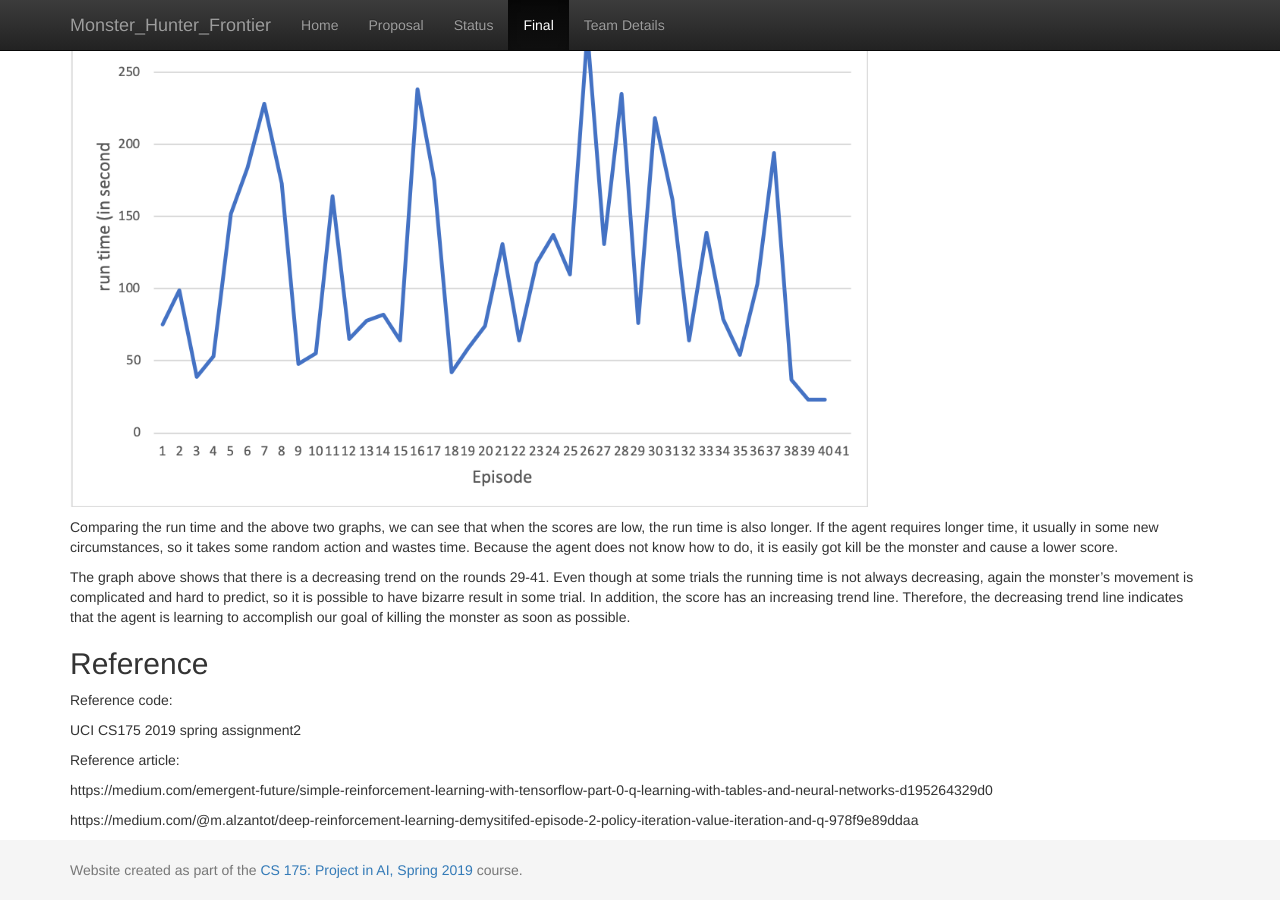
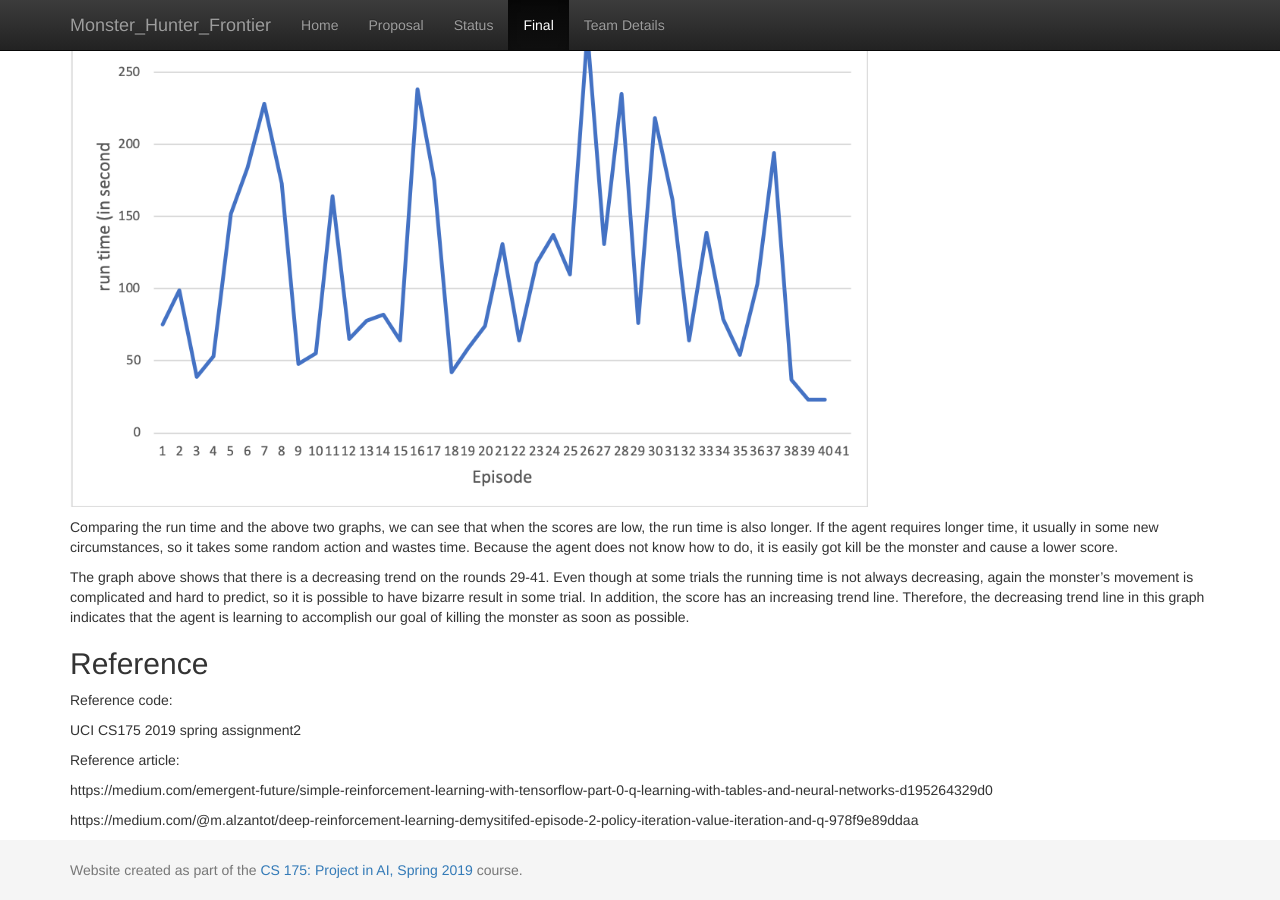
Before and after one commit to zihuazhang337/Group-25, a Jekyll site: the page built from docs/final.md, in a window 1280 px wide and 900 px high, scrolled down 3585 px. Built offline with Jekyll 4.4.1, drawn with Linux system fonts in a browser that asks for light colours.

Commit message:
Update final.md

```diff
--- a/docs/final.md
+++ b/docs/final.md
@@ -58,7 +58,7 @@
 
 Comparing the run time and the above two graphs, we can see that when the scores are low, the run time is also longer. If the agent requires longer time, it usually in some new circumstances, so it takes some random action and wastes time. Because the agent does not know how to do, it is easily got kill be the monster and cause a lower score.
 
-The graph above shows that there is a decreasing trend on the rounds 29-41. Even though at some trials the running time is not always decreasing, again the monster's movement is complicated and hard to predict, so it is possible to have bizarre result in some trial. In addition, the score has an increasing trend line. Therefore, the decreasing trend line indicates that the agent is learning to accomplish our goal of killing the monster as soon as possible.
+The graph above shows that there is a decreasing trend on the rounds 29-41. Even though at some trials the running time is not always decreasing, again the monster's movement is complicated and hard to predict, so it is possible to have bizarre result in some trial. In addition, the score has an increasing trend line. Therefore, the decreasing trend line in this graph indicates that the agent is learning to accomplish our goal of killing the monster as soon as possible.
 
 
 
```
